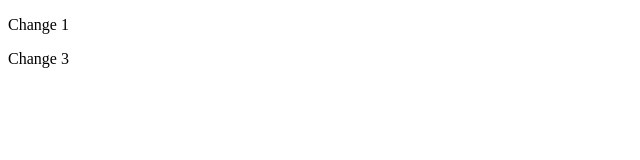
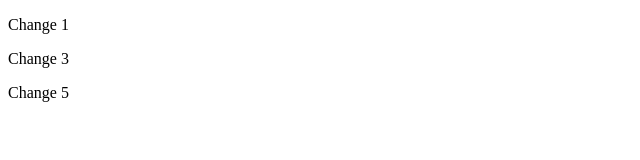
Before and after one commit to AlisherKhamidov/git_example_04, a plain HTML site: page index.html in a window 1280 px wide. Shown: the full height of the page, 0-640 px from the left. Drawn offline with Linux system fonts and the light colour scheme.

Commit message:
change 5

```diff
--- a/index.html
+++ b/index.html
@@ -8,5 +8,6 @@
 <body>
   <p>Change 1</p>
   <p>Change 3</p>
+  <p>Change 5</p>
 </body>
 </html>
```
